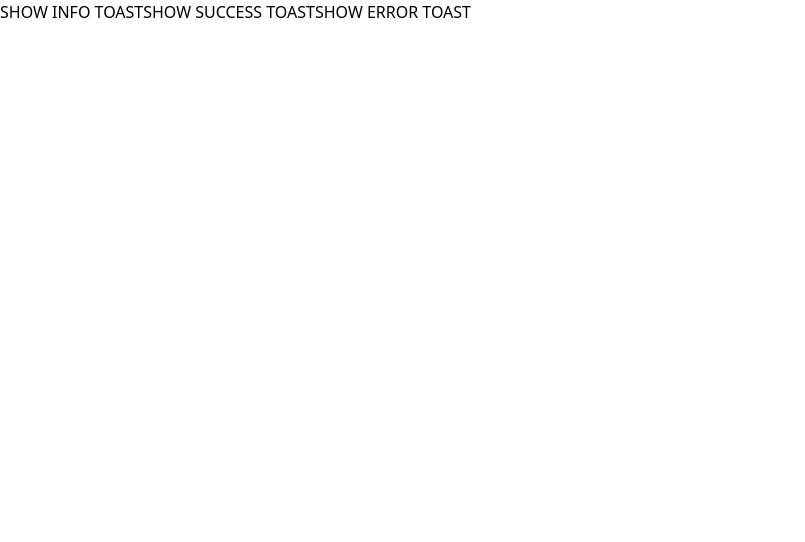
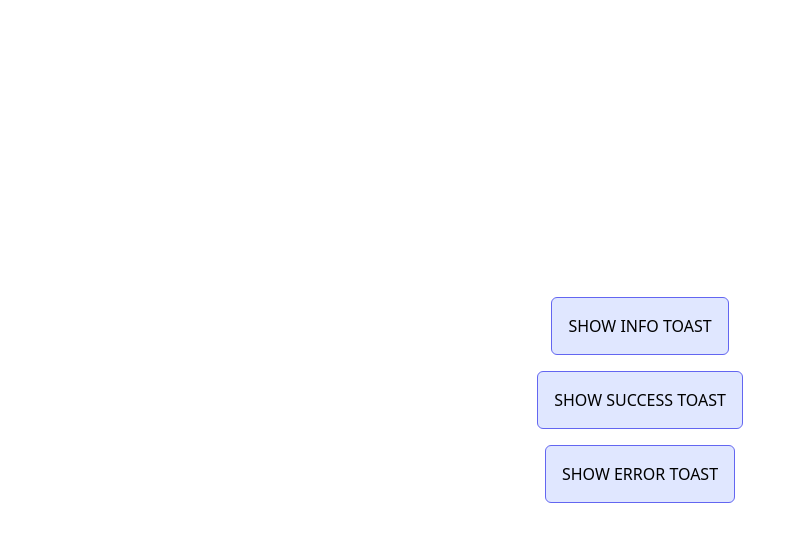
Before and after one commit to helendeguinion1/VTEST-VUE-COMPOSITION-API, a Vue app: page / in a window 1280 px wide. Shown: the top 542 px of the page, without its empty margins (0-805 px from the left). Built offline with nearby package versions, Linux system fonts and the light colour scheme.

Commit message:
Add App.vue button design

```diff
--- a/src/App.vue
+++ b/src/App.vue
@@ -1,14 +1,14 @@
 <template>
-  <div>
-    <button>
+  <div class="flex flex-col items-center justify-center w-screen h-screen gap-4">
+    <button class="bg-indigo-100 rounded-md border border-indigo-500 p-4" >
       SHOW INFO TOAST
     </button>
 
-    <button>
+    <button class="bg-indigo-100 rounded-md border border-indigo-500 p-4" >
       SHOW SUCCESS TOAST
     </button>
 
-    <button>
+    <button class="bg-indigo-100 rounded-md border border-indigo-500 p-4" >
       SHOW ERROR TOAST
     </button>
   </div>
```
Also changed, not shown: 1 other file (tests, documents, lock files or other folders).
